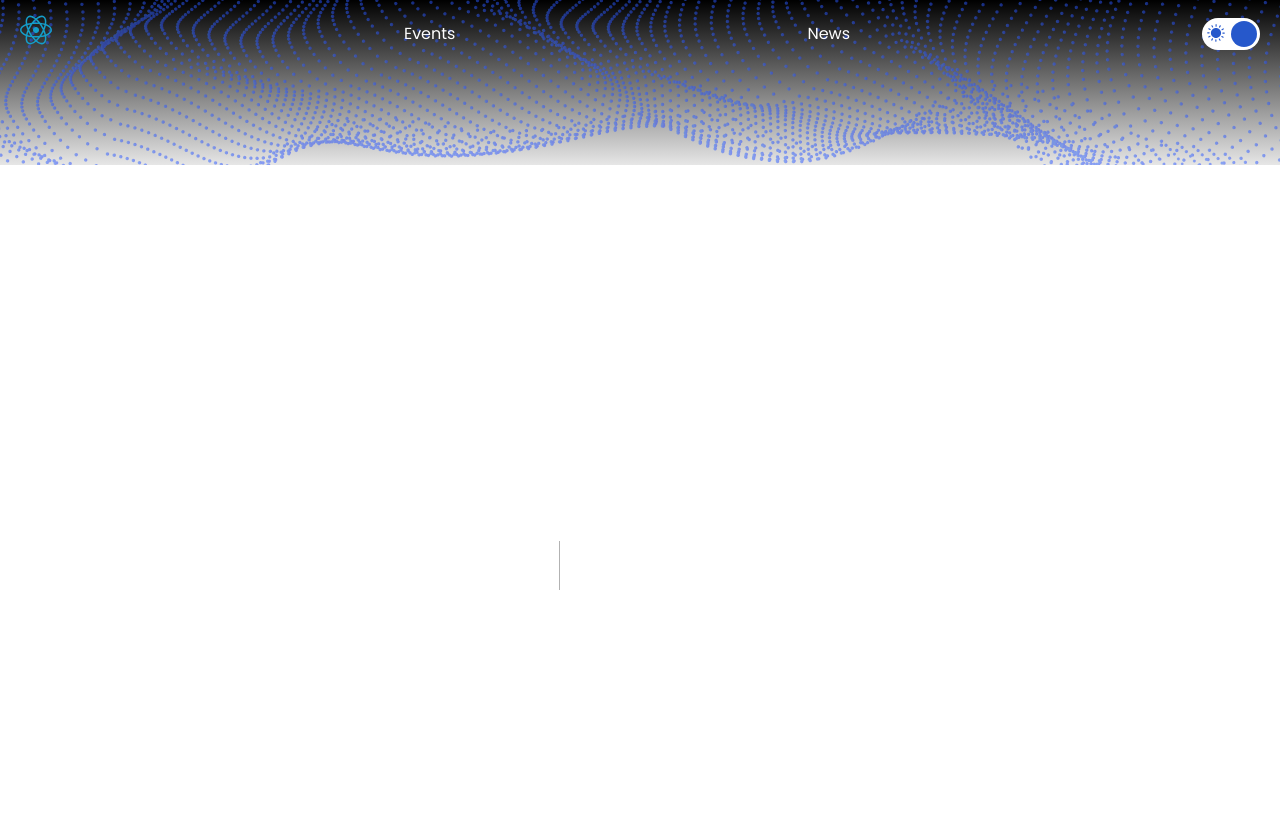
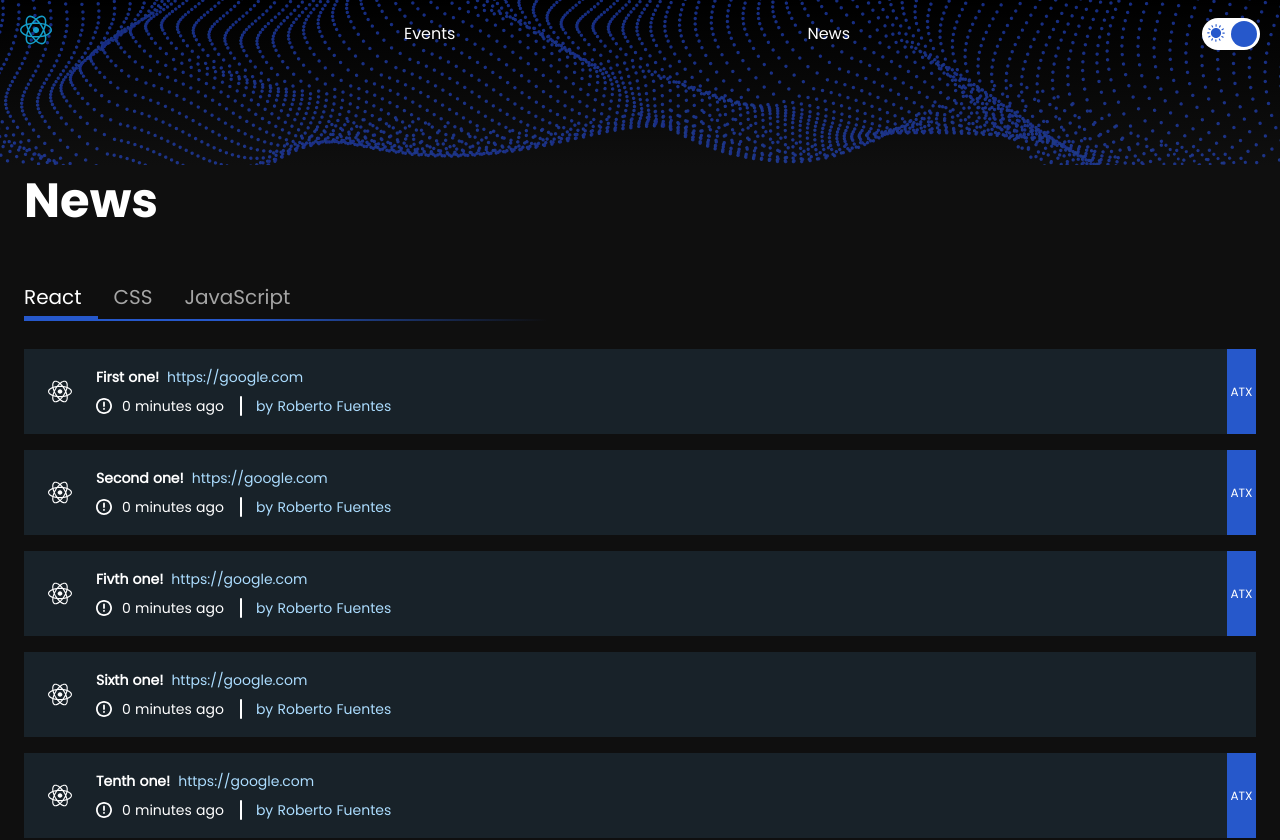
Before and after one commit to web-fountain/react-atx, a Next.js app: page /news/react in a window 1280 px wide. Before the commit this address had no page. Shown: the top 840 px of the page. Built offline with nearby package versions, Linux system fonts and the light colour scheme.

Commit message:
Some naming fixes and fully re-made routing model

```diff
--- /dev/null
+++ b/src/app/news/[topic]/Nav/index.tsx
@@ -0,0 +1,35 @@
+import React from 'react';
+import Link from 'next/link';
+
+import styles from './styles.module.css';
+
+
+const topics = [
+  'React',
+  'CSS',
+  'JavaScript'
+];
+
+function Nav(props: { topic: String }) {
+  return (
+    <nav>
+      <ul className={styles.container}>
+        {topics.map(element =>
+          <li key={element}>
+            <Link
+              href={`news/${element.toLowerCase()}`}
+              className={element.toLowerCase() === props.topic
+                ? `${styles.topic} ${styles.active}`
+                : `${styles.topic}`}
+            >
+              {element}
+            </Link>
+          </li>
+        )}
+      </ul>
+    </nav>
+  );
+};
+
+export { topics };
+export default Nav;
--- a/src/app/news/Filters/styles.module.css
+++ b/src/app/news/[topic]/Nav/styles.module.css
@@ -1,4 +1,4 @@
-.filters-container {
+.container {
     --filter: var(--text-primary);
     --filter-active: var(--text-primary);
     --filter-fw: var(--regular);
@@ -13,7 +13,7 @@
     gap: var(--32px);
 }
 
-[data-theme="dark"] .filters-container {
+[data-theme="dark"] .container {
     --filter: #a5a5a5;
     --filter-active: var(--text-white);
     --filter-fw: var(--medium);
@@ -21,31 +21,31 @@
     --filters-start-point: rgba(38, 88, 203, 0);
 }
 
-.filters-container::after,
-.filter.active::after {
+.container::after,
+.topic.active::after {
     position: absolute;
     content: '';
-    bottom: calc(var(--8px)*-1 - 2px);
+    bottom: calc(0.125rem*-1 - 2px);
     width: 100%;
     max-width: 527px;
     height: 2px;
     background: var(--filters-underline-bg);
 }
 
-.filter {
+.topic {
     font-size: var(--20px);
     line-height: var(--40px);
     font-weight: var(--filter-fw);
     color: var(--filter);
 }
 
-.filter.active {
+.topic.active {
     position: relative;
     color: var(--filter-active);
     font-weight: var(--filter-fw-active);
 }
 
-.filter.active::after {
+.topic.active::after {
     height: 3px;
     bottom: calc(var(--8px)*-1);
     width: calc(100% + var(--16px));
@@ -53,17 +53,17 @@
     background: var(--filter-active-bg);
 }
 
-.filters-container li:nth-child(2) .filter.active::after {
+.container li:nth-child(2) .topic.active::after {
     width: calc(100% + var(--32px));
     left: calc(var(--16px)*-1);
 }
 
-.filters-container li:last-child .filter.active::after {
+.container li:last-child .topic.active::after {
     left: calc(var(--16px)*-1);
 }
 
 @media (min-width: 600px) {
-    .filters-container {
+    .container {
         --filters-underline-bg: linear-gradient(270deg, var(--filters-start-point) 0.66%, var(--primary-color) 60%);
     }
 }
--- a/src/app/news/NewsItem/index.tsx
+++ b/src/app/news/[topic]/TopicItem/index.tsx
@@ -11,10 +11,10 @@ type Item = {
   date?: number;
   author?: string;
   atx?: boolean;
-  lang?: string;
+  topic?: string;
 }
 
-function NewsItem(props: { item: Item }) {
+function TopicItem(props: { item: Item }) {
   return (
     <li className={styles.item}>
       <div className={styles.icon}>
@@ -46,4 +46,4 @@ function NewsItem(props: { item: Item }) {
   );
 };
 
-export default NewsItem;
+export default TopicItem;
--- /dev/null
+++ b/src/app/news/[topic]/page.tsx
@@ -0,0 +1,54 @@
+'use client';
+
+import React, { useMemo } from 'react';
+import { useState } from 'react';
+import TopicItem from './TopicItem';
+import Nav, { topics } from './Nav';
+import { useRouter } from 'next/navigation';
+
+
+import styles from './styles.module.css';
+
+
+const tempNews = [
+  {id: 1, heading: 'First one!', link: 'https://google.com', date: Date.now(), author: 'Roberto Fuentes', atx: true, topic: 'react'},
+  {id: 2, heading: 'Second one!', link: 'https://google.com', date: Date.now(), author: 'Roberto Fuentes', atx: true, topic: 'react'},
+  {id: 3, heading: 'Third one!', link: 'https://google.com', date: Date.now(), author: 'Roberto Fuentes', atx: false, topic: 'css'},
+  {id: 4, heading: 'Fourth one!', link: 'https://google.com', date: Date.now(), author: 'Roberto Fuentes', atx: true, topic: 'css'},
+  {id: 5, heading: 'Fivth one!', link: 'https://google.com', date: Date.now(), author: 'Roberto Fuentes', atx: true, topic: 'react'},
+  {id: 6, heading: 'Sixth one!', link: 'https://google.com', date: Date.now(), author: 'Roberto Fuentes', atx: false, topic: 'react'},
+  {id: 7, heading: 'Seventh one!', link: 'https://google.com', date: Date.now(), author: 'Roberto Fuentes', atx: true, topic: 'javasctipt'},
+  {id: 8, heading: 'Eighth one!', link: 'https://google.com', date: Date.now(), author: 'Roberto Fuentes', atx: false, topic: 'javascript'},
+  {id: 9, heading: 'Ninth one!', link: 'https://google.com', date: Date.now(), author: 'Roberto Fuentes', atx: false, topic: 'css'},
+  {id: 10, heading: 'Tenth one!', link: 'https://google.com', date: Date.now(), author: 'Roberto Fuentes', atx: true, topic: 'react'}
+];
+
+function Page({ params }: { params: { topic: string } }) {
+  const [news, setNews] = useState(tempNews);
+  const router = useRouter();
+
+  if(![...topics.map(topic => topic.toLocaleLowerCase())].includes(params.topic)) {
+    router.push('/news/react');
+  };
+
+  const filteredNews = useMemo(() => {
+    return news.filter(item => item.topic === params.topic);
+  }, [news, params.topic]);
+
+
+  return (
+    <main className={`${styles.topic} main-layout`}>
+      <h2>News</h2>
+      <Nav
+        topic={params.topic}
+      />
+      <ul className={styles.list}>
+        {filteredNews.map((item) =>
+          <TopicItem item={item} key={item.id}/>
+        )}
+      </ul>
+    </main>
+  );
+};
+
+export default Page;
--- a/src/app/news/NewsList/styles.module.css
+++ b/src/app/news/[topic]/styles.module.css
@@ -1,3 +1,9 @@
+.topic {
+    background-image: none;
+    max-width: 1292px;
+    margin: 0 auto;
+}
+
 .list {
     margin-top: var(--32px);
     display: flex;
--- a/src/app/news/page.tsx
+++ b/src/app/news/page.tsx
@@ -1,5 +1,4 @@
 import React from 'react';
-import NewsList from './NewsList';
 
 import styles from './styles.module.css';
 
@@ -9,8 +8,6 @@ import styles from './styles.module.css';
 function News() {
   return (
     <main className={`${styles.news} main-layout`}>
-      <h2>News</h2>
-      <NewsList/>
     </main>
   );
 }
```
Also changed, not shown: src/app/news/Filters/index.tsx (deleted, +0 -31 lines), src/app/news/NewsList/index.tsx (deleted, +0 -47 lines), src/app/news/[topic]/TopicItem/styles.module.css (renamed from src/app/news/NewsItem/styles.module.css).
